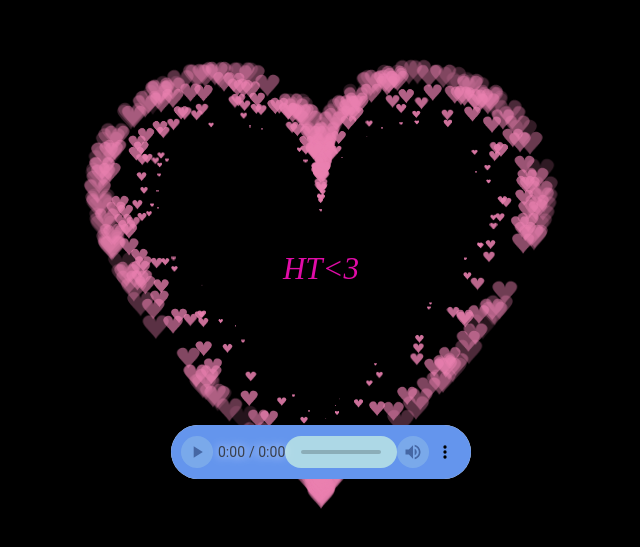
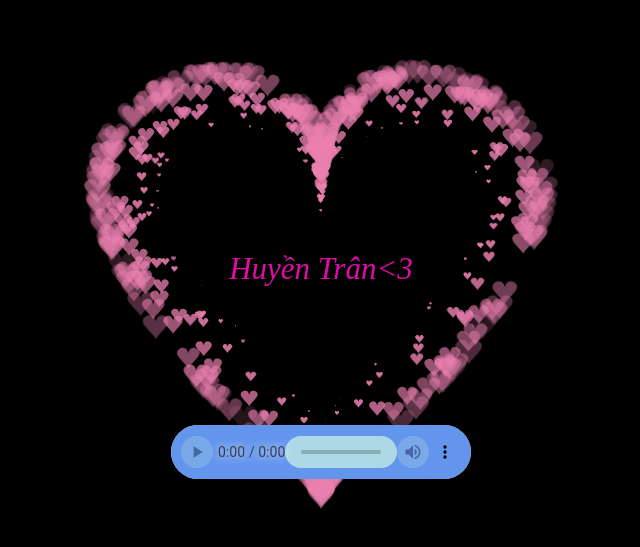
Before and after one commit to Minhquan223/Foryou, a plain HTML site: page index.html in a window 1280 px wide. Shown: the part 137-684 px from the top of the page, without its empty margins (319-959 px from the left). Drawn offline with Linux system fonts and the light colour scheme.

Commit message:
Update index.html

```diff
--- a/index.html
+++ b/index.html
@@ -4,7 +4,7 @@
 
  <HEAD>
 
-  <TITLE> Tặng cậu nè HT :3 </TITLE>
+  <TITLE> Tặng cậu nè:3 </TITLE>
 
   <META NAME="Generator" CONTENT="EditPlus">
 
@@ -531,7 +531,7 @@ var ParticlePool = (function() {
         align-items: end;
         justify-content: center;
         margin-bottom: 5px;
-        text-align: center;">HT<3</div>
+        text-align: center;">Huyền Trân<3</div>
 
 <div class="music",
   style="background-color:rgb(0, 0, 0);
```
